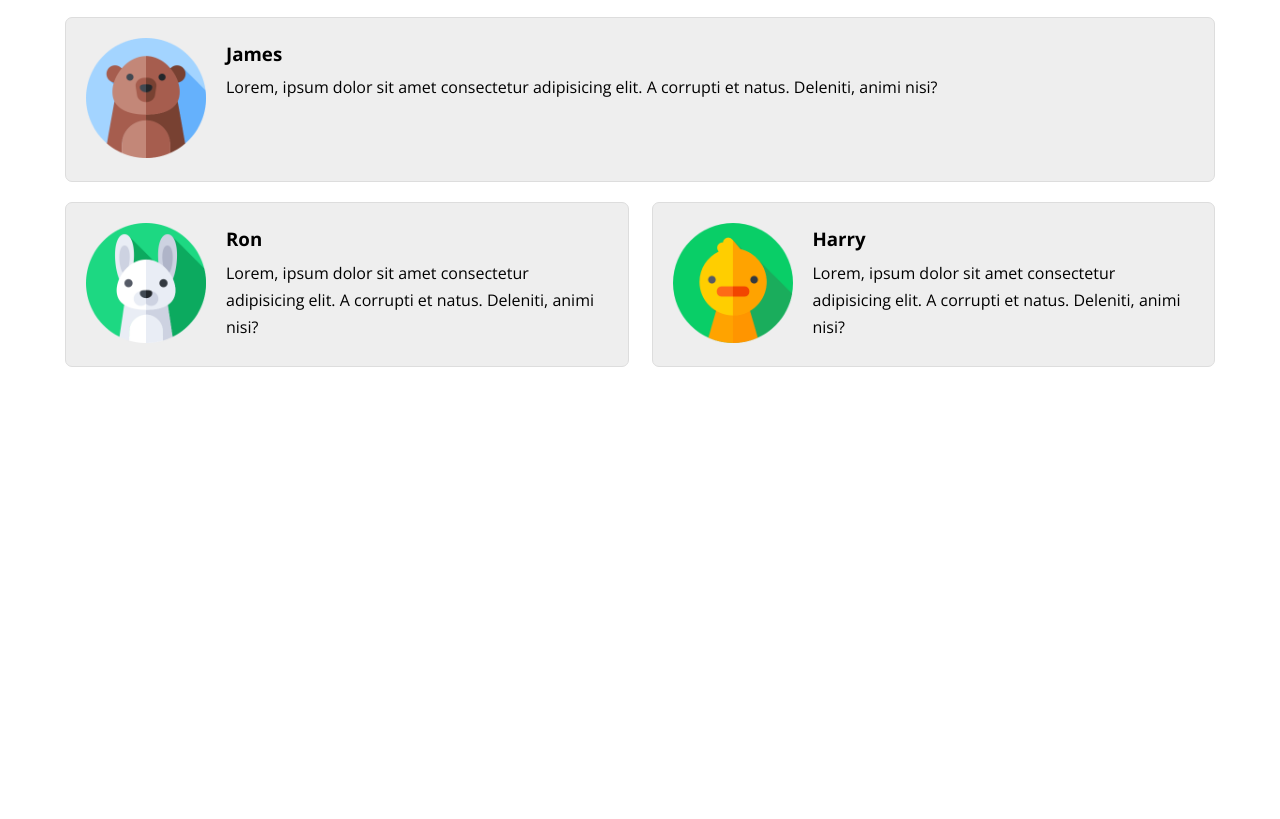
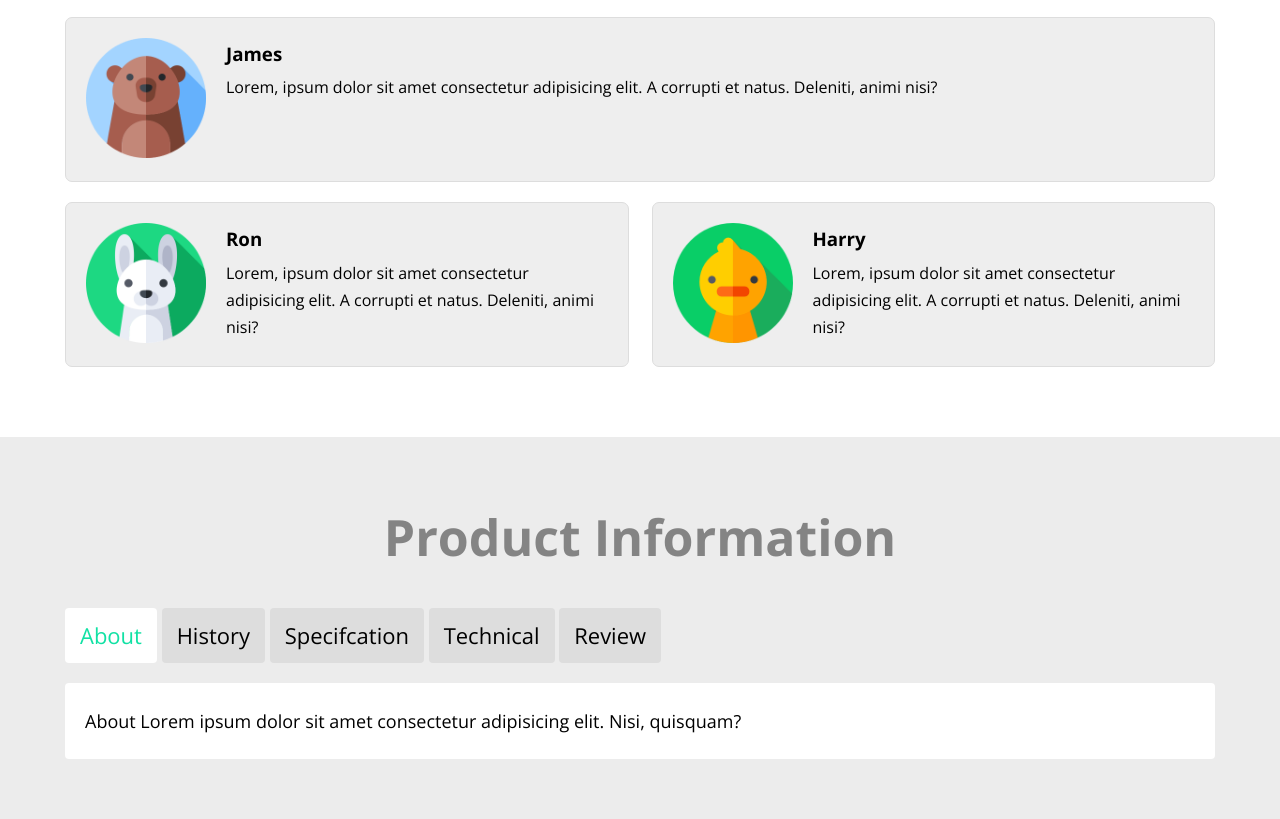
Before and after one commit to Hng8/Responsive-Design, a plain HTML site: page index.html in a window 1280 px wide. Shown: the part 2499-3318 px from the top of the page. Before the commit the page ends 2886 px from the top, so only its background shows below. Drawn offline with nearby package versions, Linux system fonts and the light colour scheme.

Commit message:
Added info section

```diff
--- a/index.html
+++ b/index.html
@@ -179,6 +179,27 @@
                     </p>
                 </div>
             </div>
+            <div class="clearfix"></div>
+        </section>
+        <!-- Start Information -->
+        <section class="information">
+            <div class="container">
+                <h2 class="h1 text-center">Product Information</h2>
+                <ul class="classic-list info-list">
+                    <li class="selected" data-class="about">About</li>
+                    <li data-class="history">History</li>
+                    <li data-class="spec">Specifcation</li>
+                    <li data-class="tech">Technical</li>
+                    <li data-class="review">Review</li>
+                </ul>
+                <div class="info-content">
+                    <div class="about">About Lorem ipsum dolor sit amet consectetur adipisicing elit. Nisi, quisquam?</div>
+                    <div class="history">history Lorem ipsum dolor sit amet consectetur adipisicing elit. Nisi, quisquam?</div>
+                    <div class="spec">spec Lorem ipsum dolor sit amet consectetur adipisicing elit. Nisi, quisquam?</div>
+                    <div class="tech">tech Lorem ipsum dolor sit amet consectetur adipisicing elit. Nisi, quisquam?</div>
+                    <div class="review">review Lorem ipsum dolor sit amet consectetur adipisicing elit. Nisi, quisquam?</div>
+                </div>
+            </div>
         </section>
     </main>
     <script src="/js/master.js"></script>
--- a/js/master.js
+++ b/js/master.js
@@ -0,0 +1,37 @@
+
+document.addEventListener('DOMContentLoaded', function() {
+    let liTabs = document.querySelectorAll(".information .info-list li");
+    let divContent = document.querySelectorAll(".information .info-content div");
+
+    // Initially show the content of the selected tab
+    showSelectedContent();
+
+    liTabs.forEach(tab => {
+        tab.addEventListener('click', (e) => {
+            // Remove "selected" class from all tabs
+            liTabs.forEach(tab => {
+                tab.classList.remove("selected");
+            });
+
+            // Add "selected" class to the clicked tab
+            e.target.classList.add("selected");
+
+            // Show the content corresponding to the clicked tab
+            showSelectedContent();
+        });
+    });
+
+    function showSelectedContent() {
+        let selectedTab = document.querySelector(".information .info-list li.selected");
+        let dataClass = selectedTab.getAttribute('data-class');
+
+        // Hide all content divs
+        divContent.forEach(div => {
+            div.style.display = "none";
+        });
+
+        // Show the content corresponding to the selected tab
+        let selectedContent = document.querySelector(".information .info-content ." + dataClass);
+        selectedContent.style.display = "block";
+    }
+});
--- a/style/master.css
+++ b/style/master.css
@@ -251,6 +251,50 @@ header .overlay .order {
     }
 }
 
+/* Start Information */
+.information {
+    background-color: #ececec;
+    padding: 30px 0;
+    font-size: 18px;
+}
+
+.information .h1 {
+    font-size: 50px;
+    color: #848484;
+}
+.information .info-list {
+    margin-bottom: 20px;
+}
+.information .info-list li {
+    display: inline-block;
+    background-color: #DDD;
+    padding: 15px;
+    font-size: 22px;
+    border-radius: 4px;
+    cursor: pointer;
+}
+@media (max-width: 767px) {
+    .information .info-list li {
+        display: block;
+    }
+}
+.information .info-list li.selected {
+    background-color: #fff;
+    color: #11e1a4;
+}
+.information .info-content {
+    margin-bottom: 30px;
+}
+
+.information .info-content > div {
+    padding: 20px;
+    background-color: #fff;
+    line-height: 2;
+    border-radius: 4px;
+}
+.information .info-content > div:not(:first-of-type) {
+    display: none;
+}
 /* Mobile devices */
 @media (max-width: 767px) {
     h1 {
```
